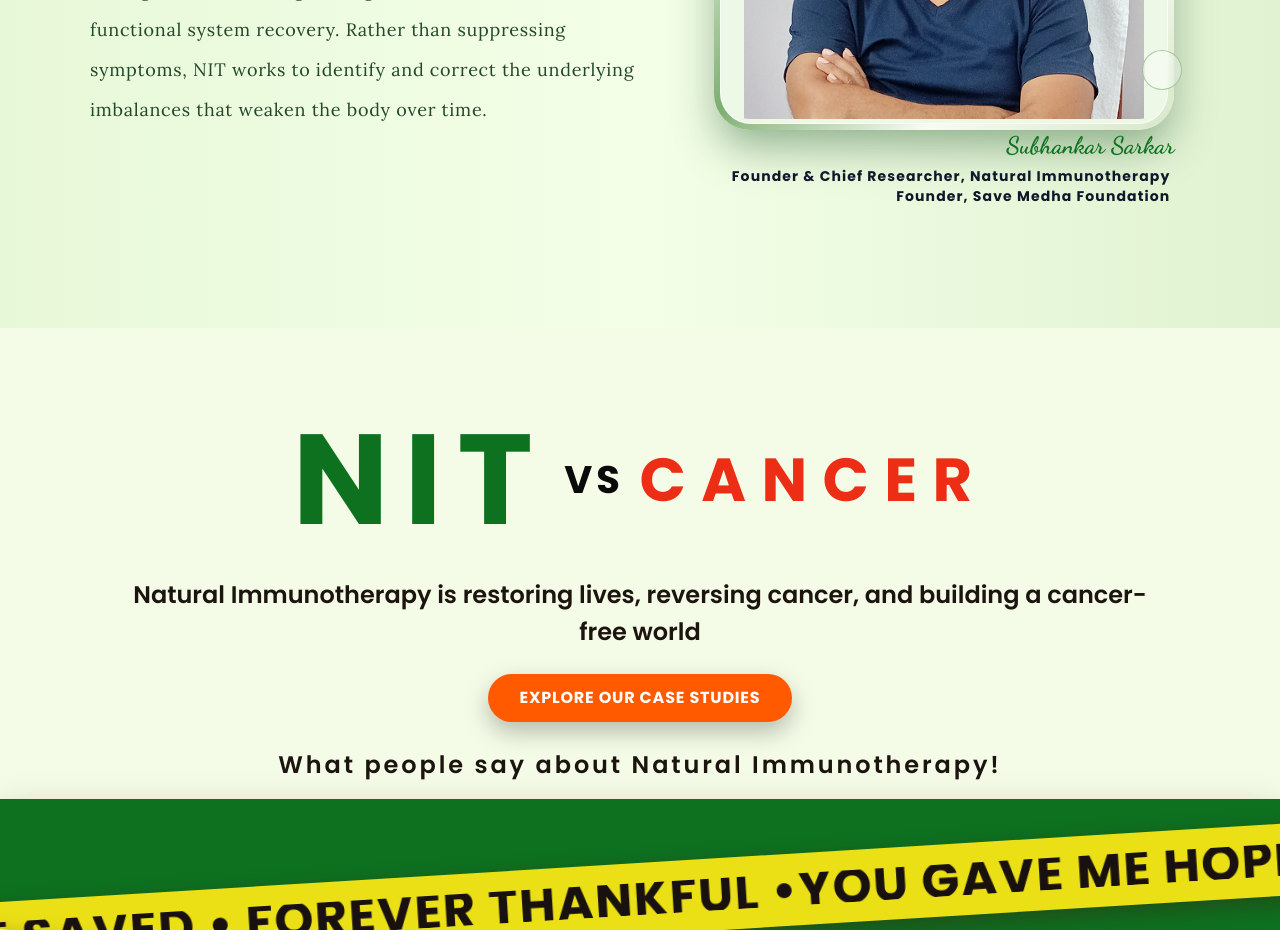
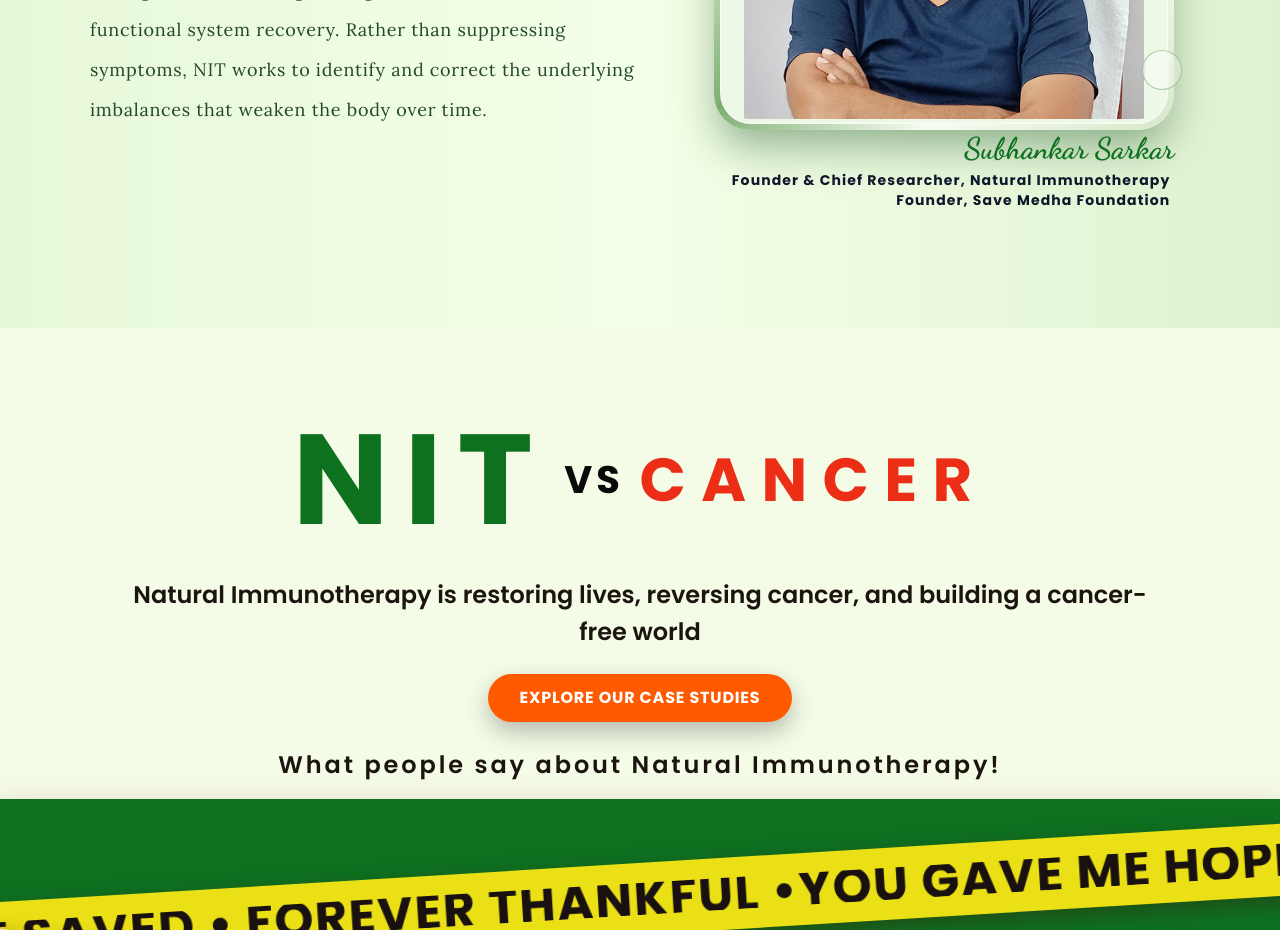
Before and after one commit to savemedhafoundation-com/nit, a React (Vite) app: page / in a window 1280 px wide. Shown: the part 2600-3530 px from the top of the page. Built offline with nearby package versions, Linux system fonts and the light colour scheme; no server answers; a web font is replaced by a local one.

Commit message:
increase the font style

```diff
--- a/src/pages/Home.jsx
+++ b/src/pages/Home.jsx
@@ -611,7 +611,7 @@
                 aria-hidden="true"
               />
               <div className="absolute -bottom-25 right-0 z-20 text-right sm:bottom-22">
-                <p className="font-signature text-2xl text-[#0d7120] font-bold leading-none md:text-2xl">
+                <p className="font-signature text-3xl text-[#0d7120] font-bold leading-none md:text-3xl">
                   Subhankar Sarkar
                 </p>
                 <p className="mt-1 pr-1 text-sm font-bold tracking-[0.08em]">
```
